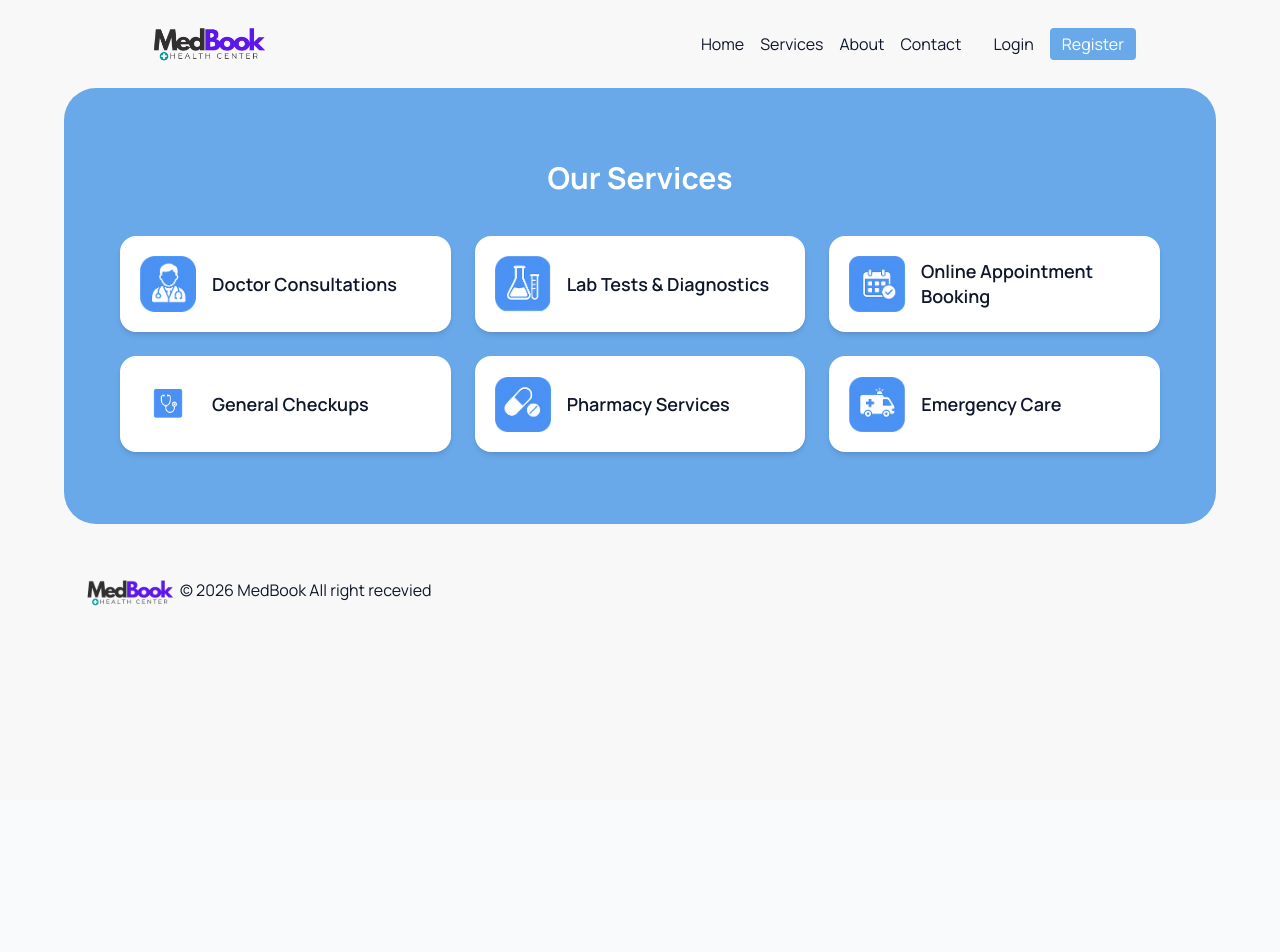
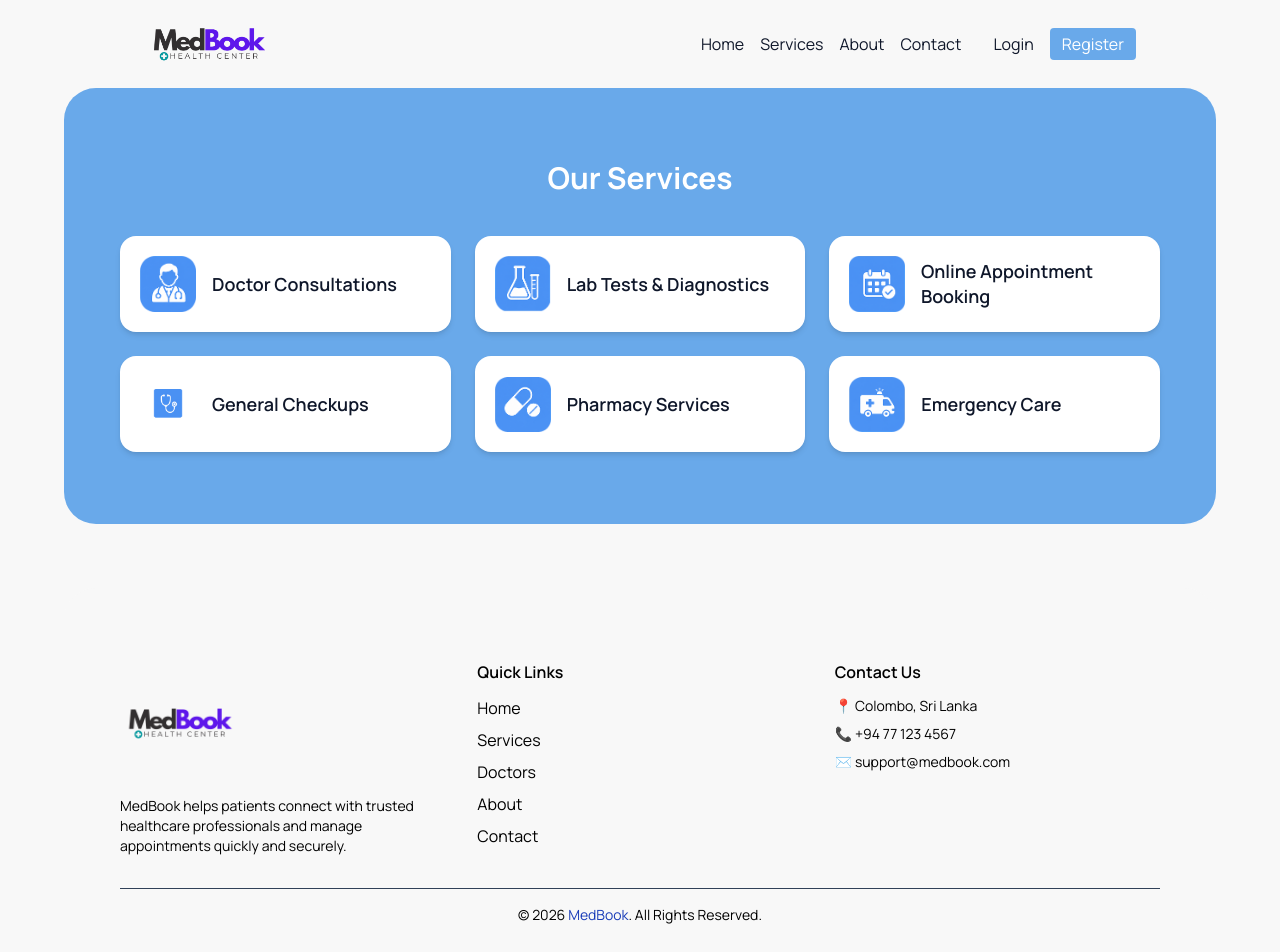
Before and after one commit to savidyakolonne/medbook, a React (Vite) app in the folder client/: page /services in a window 1280 px wide. Shown: the top 952 px of the page. Before the commit the page ends 800 px from the top, so only its background shows below. Built offline with nearby package versions, Linux system fonts and the light colour scheme; no server answers.

Commit message:
feat:  add the footer section and the services started

```diff
--- a/client/src/App.jsx
+++ b/client/src/App.jsx
@@ -13,6 +13,7 @@ import Footer from "./components/Footer";
 import Services from "./pages/Services";
 import About from "./pages/About";
 import Contact from "./pages/Contact";
+import DoctorConsultant from "./pages/servicespages/DoctorConsultant.jsx"
 
 const App = () => {
   return (
@@ -38,7 +39,10 @@ const App = () => {
             />
             <Route path="*" element={<NotFound />} />
             <Route path="/verify-email" element={<VerifyEmail/>} />
+
             <Route path="/services" element={<Services/>}/>
+            <Route path="/services/doctor-consulatations" element={<DoctorConsultant/>}/>
+
             <Route path="/about" element={<About/>}/>
             <Route path="/contact" element={<Contact/>}/>
 
--- a/client/src/components/Footer.jsx
+++ b/client/src/components/Footer.jsx
@@ -1,17 +1,63 @@
-import logo from "../assets/logo.png"
+import { Link } from "react-router-dom";
+import logo from "../assets/logo.png";
 
 const Footer = () => {
-    return(
-        <div className="mx-auto flex max-w-6xl items-center px-4 py-4">
-            <div>
-                <img src={logo} alt="medbook logo" width={100}/>
+  return (
+    <div className="flex justify-center mt-16">
+        <footer className="bg-[#F8F8F8] text-black w-full max-w-6xl p-8 rounded-t-4xl">
+      <div className="mx-auto max-w-6xl px-6 py-10">
+        <div className="grid gap-8 md:grid-cols-3">
+          {/* Logo & Description */}
+          <div>
+            <Link to="/">
+                <img src={logo} alt="MedBook Logo" width={120}/>
+            </Link>
+            <p className="mt-4 text-sm text-black">
+              MedBook helps patients connect with trusted healthcare
+              professionals and manage appointments quickly and securely.
+            </p>
+          </div>
+
+          {/* Quick Links */}
+          <div>
+            <h3 className="mb-3 font-semibold">Quick Links</h3>
+            <div className="flex flex-col gap-2 text-black">
+              <Link to="/" className="hover:text-cyan-400">
+                Home
+              </Link>
+              <Link to="/services" className="hover:text-cyan-400">
+                Services
+              </Link>
+              <Link to="/doctors" className="hover:text-cyan-400">
+                Doctors
+              </Link>
+              <Link to="/about" className="hover:text-cyan-400">
+                About
+              </Link>
+              <Link to="/contact" className="hover:text-cyan-400">
+                Contact
+              </Link>
             </div>
+          </div>
 
-            <div className="flex justify-center items-center">
-                <h1>© 2026 MedBook All right recevied</h1>
+          {/* Contact Info */}
+          <div>
+            <h3 className="mb-3 font-semibold">Contact Us</h3>
+            <div className="space-y-2 text-black text-sm">
+              <p>📍 Colombo, Sri Lanka</p>
+              <p>📞 +94 77 123 4567</p>
+              <p>✉️ support@medbook.com</p>
             </div>
+          </div>
         </div>
-    )
-}
 
-export default Footer ;
+        <div className="mt-8 border-t border-slate-700 pt-4 text-center text-sm text-black">
+          © {new Date().getFullYear()} <Link to="/" className="text-blue-800">MedBook</Link>. All Rights Reserved.
+        </div>
+      </div>
+    </footer>
+    </div>
+  );
+};
+
+export default Footer;
--- a/client/src/pages/Services.jsx
+++ b/client/src/pages/Services.jsx
@@ -1,3 +1,5 @@
+import { Link } from "react-router-dom";
+
 import doctorConsultationsIcon from "../assets/doctorconsulticon.png";
 import labTestIcon from "../assets/labtesticon.png";
 import onlineBookingIcon from "../assets/onlinebookingicon.png";
@@ -9,41 +11,46 @@ const servicesData = [
   {
     title: "Doctor Consultations",
     icon: doctorConsultationsIcon,
+    path: "/services/doctor-consultations",
   },
   {
     title: "Lab Tests & Diagnostics",
     icon: labTestIcon,
+    path: "/services/lab-tests",
   },
   {
     title: "Online Appointment Booking",
     icon: onlineBookingIcon,
+    path: "/services/online-booking",
   },
   {
     title: "General Checkups",
     icon: generalCheckupIcon,
+    path: "/services/general-checkups",
   },
   {
     title: "Pharmacy Services",
     icon: pharmacyIcon,
+    path: "/services/pharmacy",
   },
   {
     title: "Emergency Care",
     icon: emergencyIcon,
+    path: "/services/emergency-care",
   },
 ];
 
 const Services = () => {
   return (
     <div className="w-full px-6 py-10">
-      {/* Heading */}
       <h1 className="text-3xl font-bold text-center mb-10 text-white">
         Our Services
       </h1>
 
-      {/* Grid */}
       <div className="grid grid-cols-1 sm:grid-cols-2 lg:grid-cols-3 gap-6">
         {servicesData.map((service, index) => (
-          <div
+          <Link
+            to={service.path}
             key={index}
             className="bg-white rounded-2xl p-5 flex items-center gap-4 shadow-md hover:shadow-xl transition"
           >
@@ -56,7 +63,7 @@ const Services = () => {
             <h2 className="font-semibold text-lg leading-snug">
               {service.title}
             </h2>
-          </div>
+          </Link>
         ))}
       </div>
     </div>
--- /dev/null
+++ b/client/src/pages/servicespages/DoctorConsultant.jsx
@@ -0,0 +1,11 @@
+const DoctorConsultant = () => {
+    return(
+        <>
+            <div>
+                doctor consult
+            </div>
+        </>
+    )
+}
+
+export default DoctorConsultant ;
```
